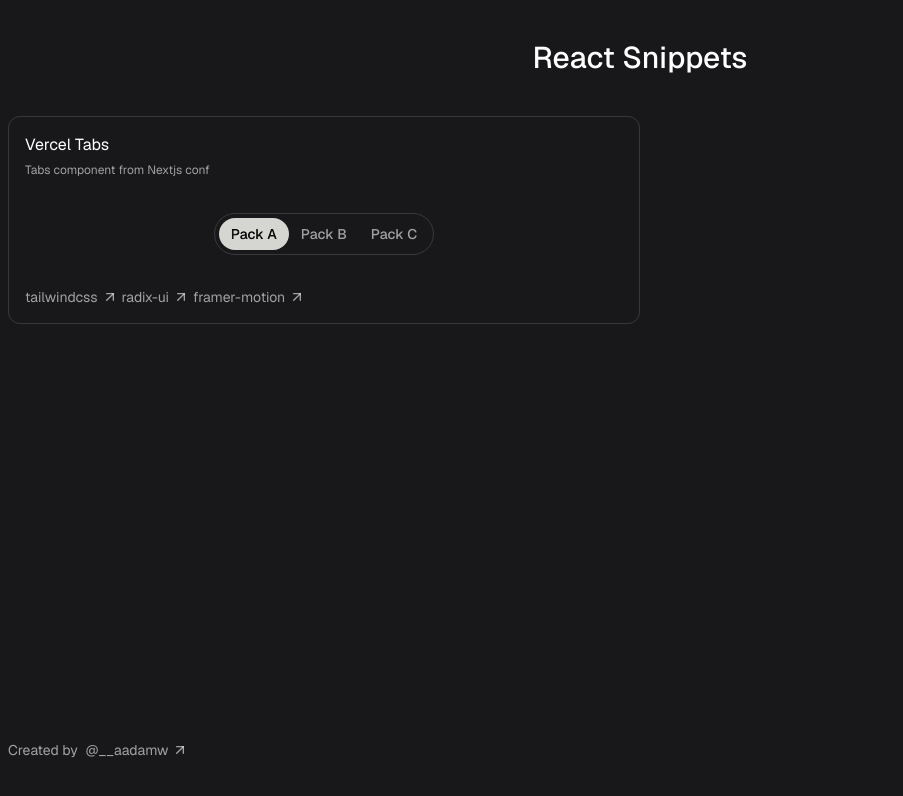
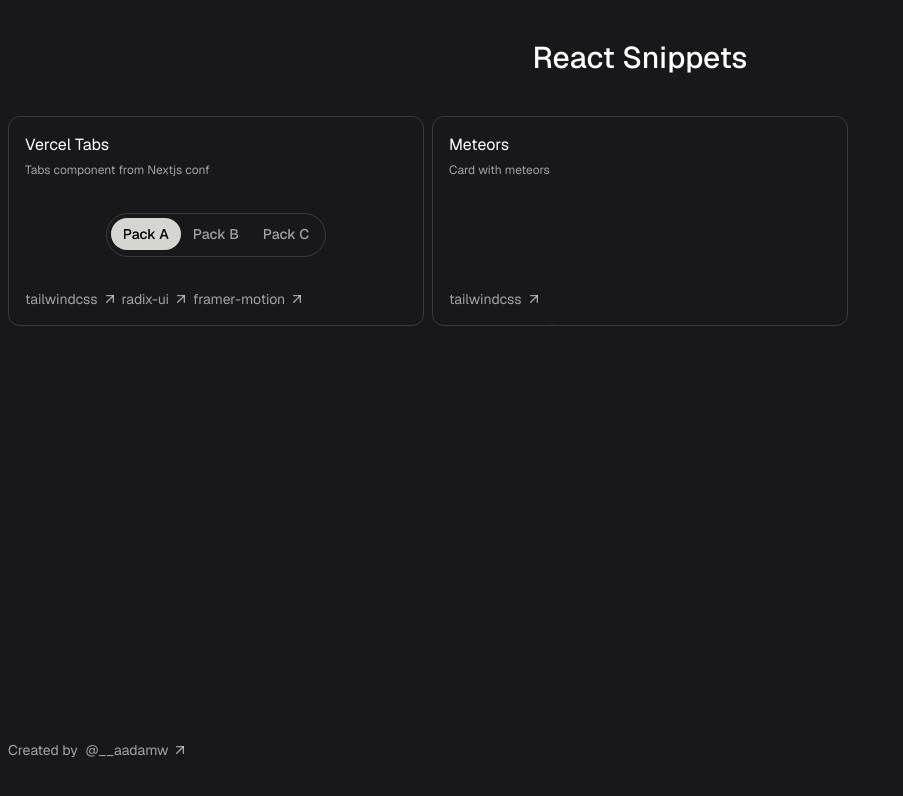
Before and after one commit to aadamw/react-snippets, a Next.js app: page / in a window 1280 px wide. Shown: the top 796 px of the page, without its empty margins (0-903 px from the left). Built offline with nearby package versions, Linux system fonts and the light colour scheme.

Commit message:
Add meteor component

```diff
--- a/app/page.tsx
+++ b/app/page.tsx
@@ -1,13 +1,14 @@
 import { Card } from '@/components/card'
 import { SnippetComponents } from '@/components'
 import { ArrowRightUp } from '@/components/icons'
+import { Meteors } from '@/components/meteors/meteors'
 
 export default function Home() {
   return (
-    <main className="container mx-auto px-2 py-10 min-h-screen flex flex-col justify-between">
+    <main className="container mx-auto px-2 gap-4 py-10 min-h-screen flex flex-col justify-between">
       <div>
         <h1 className="font-medium text-center text-3xl">React Snippets</h1>
-        <div className="grid  mt-10 sm:grid-cols-2">
+        <div className="grid  mt-10 sm:grid-cols-2 gap-2 xl:grid-cols-3">
           {SnippetComponents.map(({ Component, ...component }) => (
             <Card key={component.id} title={component.title} technologies={component.technologies} description={component.description}>
               <Component />
--- a/components/card.tsx
+++ b/components/card.tsx
@@ -15,7 +15,7 @@
 
 export function Card(props: CardProps) {
   return (
-    <article className="border border-[hsla(0,0%,100%,0.14)] p-4 rounded-xl">
+    <article className="min-h-[210px] border relative overflow-hidden w-full grid grid-rows-[max-content,minmax(0,1fr),max-content] border-[hsla(0,0%,100%,0.14)] p-4 rounded-xl">
       <div>
         <h2>{props.title}</h2>
         <span className="text-xs text-white/60">{props.description}</span>
--- a/components/index.ts
+++ b/components/index.ts
@@ -1,3 +1,4 @@
+import { Meteors } from './meteors/meteors'
 import { VercelTabs } from './vercel-tabs/vercel-tabs'
 
 export const SnippetComponents = [
@@ -12,4 +13,11 @@
       { name: 'framer-motion', href: 'https://www.framer.com/motion/' },
     ],
   },
+  {
+    id: 'Meteors',
+    title: 'Meteors',
+    description: 'Card with meteors',
+    Component: Meteors,
+    technologies: [{ name: 'tailwindcss', href: 'https://tailwindcss.com/' }],
+  },
 ]
--- /dev/null
+++ b/components/meteors/meteors.tsx
@@ -0,0 +1,21 @@
+export const Meteors = ({ number = 10 }: { number?: number }) => {
+  const meteors = new Array(number).fill(true)
+  return (
+    <>
+      {meteors.map((_el, idx) => (
+        <span
+          key={idx}
+          className={
+            "animate-meteor-effect absolute top-1/2 left-1/2 h-0.5 w-0.5 rounded-full bg-slate-500 shadow-[0_0_0_1px_#ffffff10] rotate-[215deg] before:content-[''] before:absolute before:top-1/2 before:transform before:-translate-y-[50%] before:w-[50px] before:h-[1px] before:bg-gradient-to-r before:from-[#64748b] before:to-transparent"
+          }
+          style={{
+            top: 0,
+            left: Math.floor(Math.random() * (400 - -400) + -400) + 'px',
+            animationDelay: Math.random() * (0.8 - 0.2) + 0.2 + 's',
+            animationDuration: Math.floor(Math.random() * (10 - 2) + 2) + 's',
+          }}
+        />
+      ))}
+    </>
+  )
+}
--- a/tailwind.config.ts
+++ b/tailwind.config.ts
@@ -7,6 +7,19 @@
       fontFamily: {
         sans: ['var(--font-geist-sans)'],
       },
+      animation: {
+        'meteor-effect': 'meteor 5s linear infinite',
+      },
+      keyframes: {
+        meteor: {
+          '0%': { transform: 'rotate(215deg) translateX(0)', opacity: '1' },
+          '70%': { opacity: '1' },
+          '100%': {
+            transform: 'rotate(215deg) translateX(-500px)',
+            opacity: '0',
+          },
+        },
+      },
     },
   },
   plugins: [],
```
